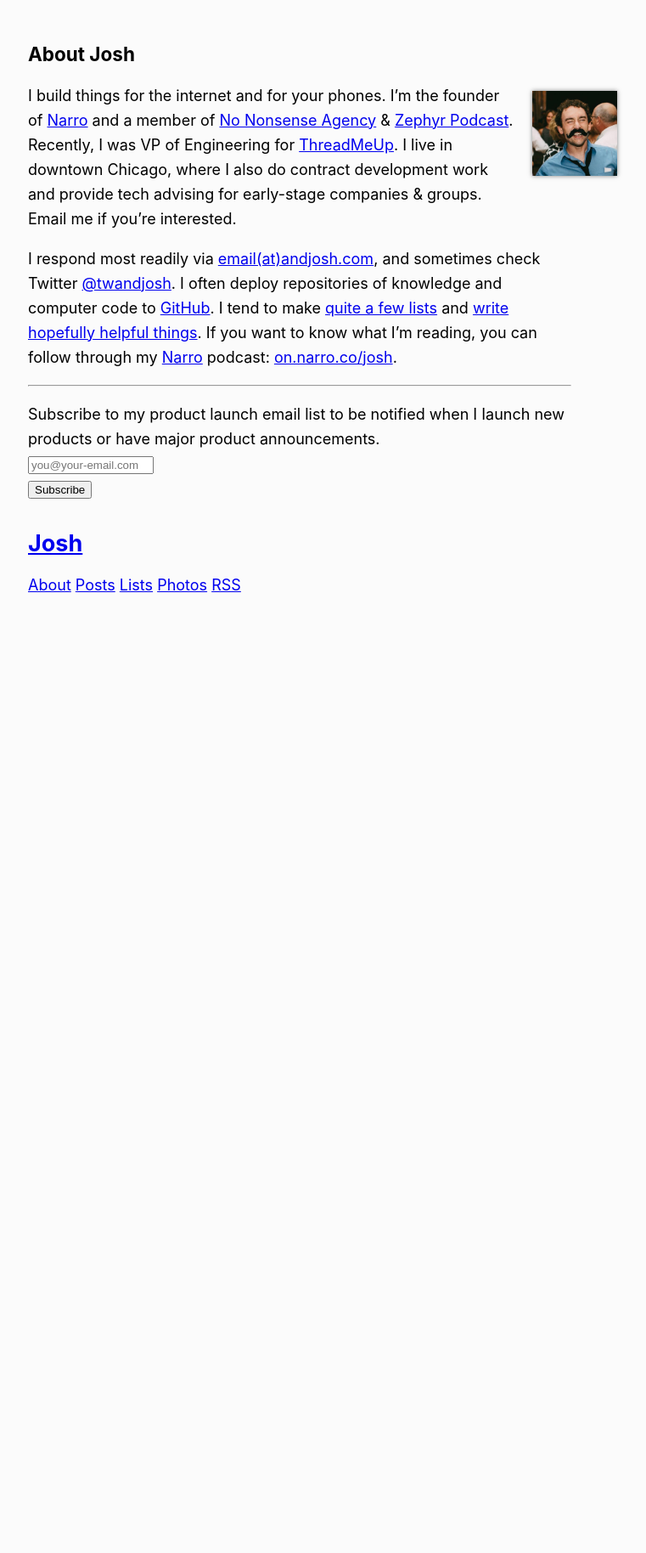
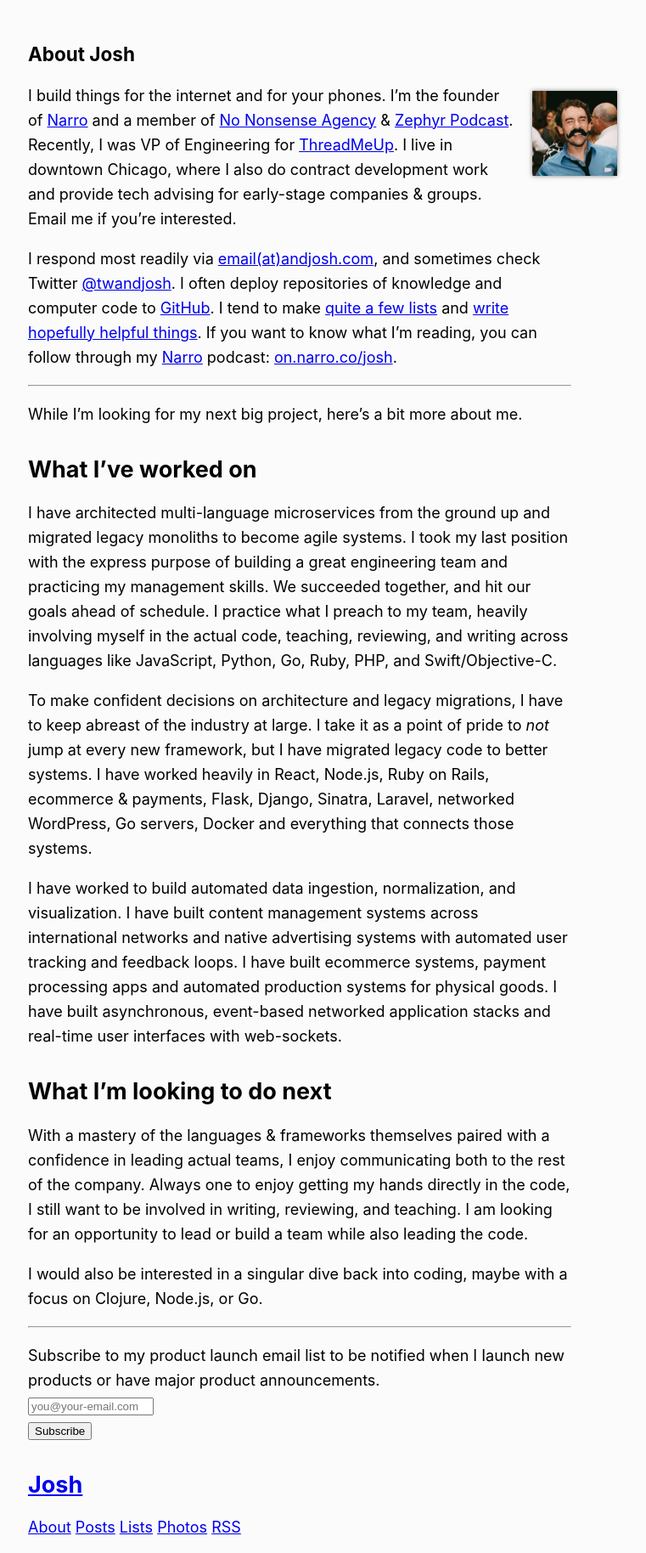
Before and after one commit to joshbeckman/andjosh.github.io, a Jekyll site: the page built from about.md, in a window 1280 px wide. Shown: the whole page at 85% size, without its empty margins (287-1048 px from the left). Built offline with Jekyll 4.4.1, drawn with Linux system fonts in a browser that asks for light colours; before the commit the page ends 900 px from its top, so only the background shows below that.

Commit message:
Add recruitment bio

```diff
--- a/about.md
+++ b/about.md
@@ -24,4 +24,20 @@
 
 ---
 
+While I'm looking for my next big project, here's a bit more about me.
+
+## What I've worked on
+I have architected multi-language microservices from the ground up and migrated legacy monoliths to become agile systems. I took my last position with the express purpose of building a great engineering team and practicing my management skills. We succeeded together, and hit our goals ahead of schedule. I practice what I preach to my team, heavily involving myself in the actual code, teaching, reviewing, and writing across languages like JavaScript, Python, Go, Ruby, PHP, and Swift/Objective-C.
+
+To make confident decisions on architecture and legacy migrations, I have to keep abreast of the industry at large. I take it as a point of pride to _not_ jump at every new framework, but I have migrated legacy code to better systems. I have worked heavily in React, Node.js, Ruby on Rails, ecommerce & payments, Flask, Django, Sinatra, Laravel, networked WordPress, Go servers, Docker and everything that connects those systems.
+
+I have worked to build automated data ingestion, normalization, and visualization. I have built content management systems across international networks and native advertising systems with automated user tracking and feedback loops. I have built ecommerce systems, payment processing apps and automated production systems for physical goods. I have built asynchronous, event-based networked application stacks and real-time user interfaces with web-sockets.
+
+## What I'm looking to do next
+With a mastery of the languages & frameworks themselves paired with a confidence in leading actual teams, I enjoy communicating both to the rest of the company. Always one to enjoy getting my hands directly in the code, I still want to be involved in writing, reviewing, and teaching. I am looking for an opportunity to lead or build a team while also leading the code.
+
+I would also be interested in a singular dive back into coding, maybe with a focus on Clojure, Node.js, or Go.
+
+---
+
  <form action="https://tinyletter.com/andjosh" method="post" target="popupwindow" onsubmit="window.open('https://tinyletter.com/andjosh', 'popupwindow', 'scrollbars=yes,width=800,height=600');return true"><p><label for="tlemail">Subscribe to my product launch email list to be notified when I Iaunch new products or have major product announcements.</label><br><input type="email" style="width:140px" name="email" id="tlemail" placeholder="you@your-email.com"/><input type="hidden" value="1" name="embed"/><br><input type="submit" value="Subscribe" /></p></form>
```
